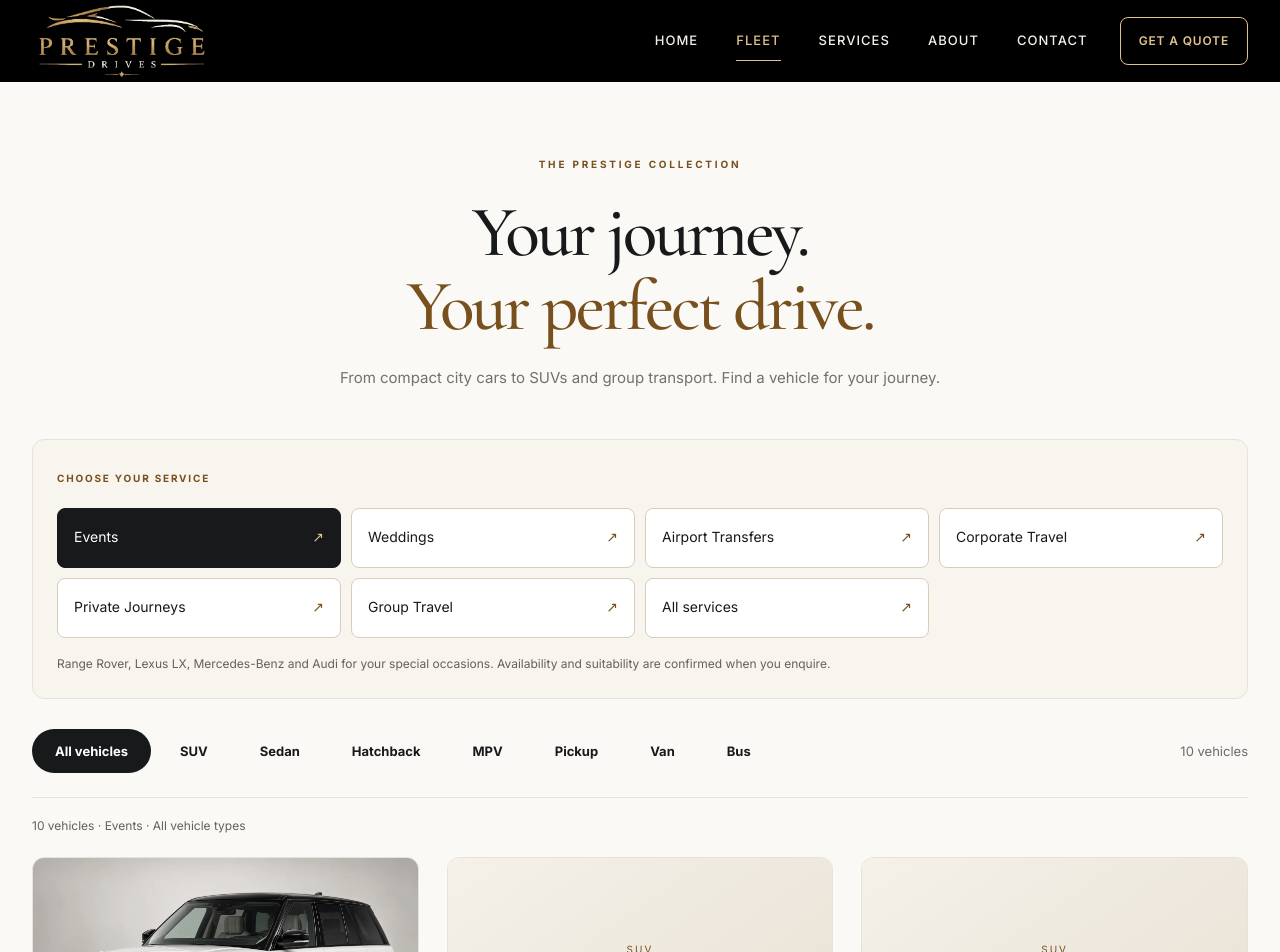
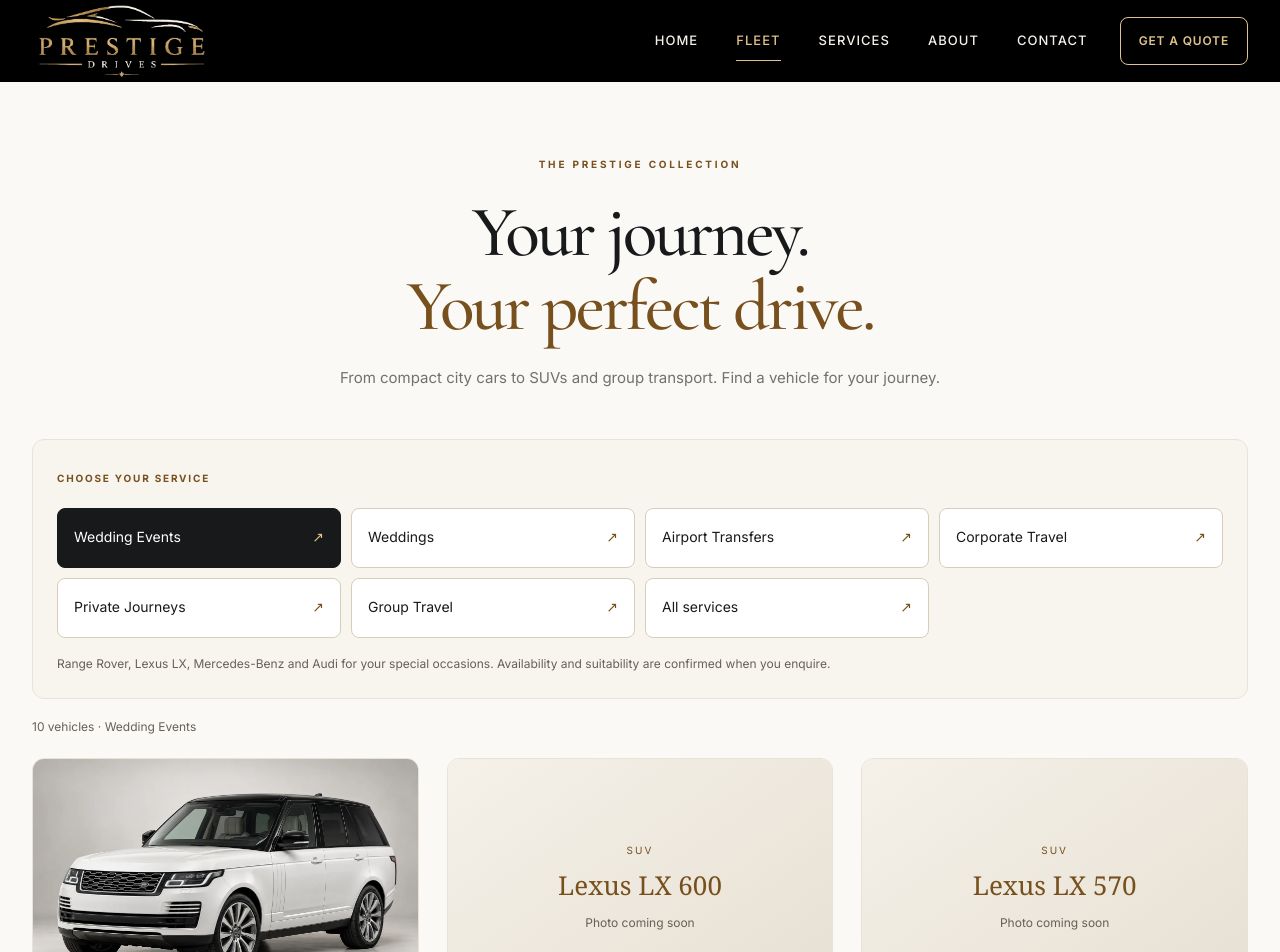
Before and after one commit to musaQAZI0/prestiges_drives, a Next.js app: page /fleet in a window 1280 px wide. Shown: the top 952 px of the page. Built offline with nearby package versions, Linux system fonts and the light colour scheme.

Commit message:
Simplify fleet navigation and order vehicles by model

```diff
--- a/components/FleetExplorer.tsx
+++ b/components/FleetExplorer.tsx
@@ -2,21 +2,20 @@
 
 import { useEffect, useState } from 'react';
 import VehicleCard from '@/components/VehicleCard';
-import { vehicleCategories, type Vehicle } from '@/lib/data';
+import { type Vehicle } from '@/lib/data';
 import { fleetServices } from '@/lib/fleet-services';
+import { sortFleetByModel } from '@/lib/fleet-order';
 
 export default function FleetExplorer({ vehicles, initialCategory = 'all', city, pickup, dropoff }: { vehicles: Vehicle[]; initialCategory?: string; city?: string; pickup?: string; dropoff?: string }) {
-  const [category, setCategory] = useState(vehicleCategories.some(type => type === initialCategory) ? initialCategory : 'all');
   const [service, setService] = useState(initialCategory !== 'all' ? 'all' : 'events');
   useEffect(() => {
-    setCategory(vehicleCategories.some(type => type === initialCategory) ? initialCategory : 'all');
     setService(initialCategory !== 'all' ? 'all' : 'events');
   }, [initialCategory]);
   const selectedService = fleetServices.find(item => item.id === service);
   const serviceVehicles = selectedService?.vehicleSlugs
     ? selectedService.vehicleSlugs.flatMap(slug => vehicles.filter(vehicle => vehicle.slug === slug))
     : vehicles.filter(vehicle => !selectedService || selectedService.types.includes(vehicle.category));
-  const filtered = serviceVehicles.filter(vehicle => category === 'all' || vehicle.category === category);
+  const filtered = sortFleetByModel(serviceVehicles);
   const details = [city && `Pickup: ${city}`, pickup && `From: ${pickup}`, dropoff && `Until: ${dropoff}`].filter(Boolean);
   const query = new URLSearchParams();
   if (selectedService) query.set('service', selectedService.label === 'Events' || selectedService.label === 'Weddings' ? 'Events & weddings' : selectedService.label);
@@ -28,14 +27,13 @@ export default function FleetExplorer({ vehicles, initialCategory = 'all', city,
     <section className="fleetServicePicker" aria-labelledby="fleetServicesHeading">
       <span className="eyebrow dark" id="fleetServicesHeading">Choose your service</span>
       <div className="fleetServiceOptions" role="group" aria-label="Filter vehicles by service">
-        {fleetServices.map(item => <button type="button" key={item.id} className={`fleetServiceOption ${service === item.id ? 'active' : ''}`} aria-pressed={service === item.id} onClick={() => { setService(item.id); setCategory('all'); }}>{item.label}<span aria-hidden="true">↗</span></button>)}
-        <button type="button" className={`fleetServiceOption ${service === 'all' ? 'active' : ''}`} aria-pressed={service === 'all'} onClick={() => { setService('all'); setCategory('all'); }}>All services<span aria-hidden="true">↗</span></button>
+        {fleetServices.map(item => <button type="button" key={item.id} className={`fleetServiceOption ${service === item.id ? 'active' : ''}`} aria-pressed={service === item.id} onClick={() => { setService(item.id); }}>{item.label}<span aria-hidden="true">↗</span></button>)}
+        <button type="button" className={`fleetServiceOption ${service === 'all' ? 'active' : ''}`} aria-pressed={service === 'all'} onClick={() => { setService('all'); }}>All services<span aria-hidden="true">↗</span></button>
       </div>
       <p>{selectedService?.description ?? 'Browse the full fleet for any occasion.'} Availability and suitability are confirmed when you enquire.</p>
     </section>
     {details.length > 0 && <div className="searchNotice"><strong>Your trip details</strong><span>{details.join(' · ')}</span><small>Vehicle availability and service area are confirmed when you enquire.</small></div>}
-    <div className="filterBar" role="group" aria-label="Filter vehicles by type">{['all', ...vehicleCategories].map(type => <button type="button" key={type} className={category === type ? 'filter active' : 'filter'} aria-pressed={category === type} onClick={() => setCategory(type)}>{type === 'all' ? 'All vehicles' : type}</button>)}<span className="resultCount">{filtered.length} vehicles</span></div>
-    <div aria-live="polite" className="fleetResultSummary">{filtered.length} vehicles · {selectedService?.label ?? 'All services'} · {category === 'all' ? 'All vehicle types' : category}</div>
-    {filtered.length ? <div className="vehicleGrid">{filtered.map(vehicle => <VehicleCard key={vehicle.slug} vehicle={vehicle} enquiryQuery={enquiryQuery} />)}</div> : <div className="searchNotice"><strong>No vehicles match these filters.</strong><button type="button" className="btn btnPrimary" onClick={() => setCategory('all')}>Show all vehicle types</button></div>}
+    <div aria-live="polite" className="fleetResultSummary">{filtered.length} vehicles · {selectedService?.label ?? 'All services'}</div>
+    {filtered.length ? <div className="vehicleGrid">{filtered.map(vehicle => <VehicleCard key={vehicle.slug} vehicle={vehicle} enquiryQuery={enquiryQuery} />)}</div> : <div className="searchNotice"><strong>No vehicles match these filters.</strong><button type="button" className="btn btnPrimary" onClick={() => setService('all')}>Show all services</button></div>}
   </>;
 }
--- /dev/null
+++ b/lib/fleet-order.ts
@@ -0,0 +1,22 @@
+import type { Vehicle } from './data';
+
+// Only use years stated in the catalogue. A trim number is not a model year.
+export function sortFleetByModel(vehicles: Vehicle[]): Vehicle[] {
+  const year = (vehicle: Vehicle) => Number(vehicle.name.match(/\b(?:19|20)\d{2}\b/)?.[0] ?? 0);
+  const previousGeneration: Record<string, string> = {
+    'lexus-lx-600': 'lexus-lx-570',
+    'toyota-lc-300': 'toyota-lc-200',
+  };
+  const sorted = [...vehicles].sort((a, b) => year(b) - year(a));
+  // Keep known successor models ahead of their predecessors without assigning
+  // unverified years to the individual rental vehicles.
+  for (const [newer, older] of Object.entries(previousGeneration)) {
+    const newerIndex = sorted.findIndex(vehicle => vehicle.slug === newer);
+    const olderIndex = sorted.findIndex(vehicle => vehicle.slug === older);
+    if (olderIndex >= 0 && newerIndex > olderIndex) {
+      const [vehicle] = sorted.splice(newerIndex, 1);
+      sorted.splice(olderIndex, 0, vehicle);
+    }
+  }
+  return sorted;
+}
--- a/lib/fleet-services.ts
+++ b/lib/fleet-services.ts
@@ -2,7 +2,7 @@ import type { Vehicle } from './data';
 
 // Suggested vehicle types; specific arrangements are confirmed on enquiry.
 export const fleetServices: { id: string; label: string; description: string; types: Vehicle['category'][]; vehicleSlugs?: string[] }[] = [
-  { id: 'events', label: 'Events', description: 'Range Rover, Lexus LX, Mercedes-Benz and Audi for your special occasions.', types: ['SUV', 'Sedan'], vehicleSlugs: ['range-rover', 'lexus-lx-570', 'lexus-lx-600', 'mercedes-c300', 'mercedes-e300', 'mercedes-s400', 'mercedes-s500', 'audi-a3', 'audi-a5', 'audi-a6'] },
+  { id: 'events', label: 'Wedding Events', description: 'Range Rover, Lexus LX, Mercedes-Benz and Audi for your special occasions.', types: ['SUV', 'Sedan'], vehicleSlugs: ['range-rover', 'lexus-lx-570', 'lexus-lx-600', 'mercedes-c300', 'mercedes-e300', 'mercedes-s400', 'mercedes-s500', 'audi-a3', 'audi-a5', 'audi-a6'] },
   { id: 'weddings', label: 'Weddings', description: 'Explore SUVs and executive sedans for your wedding-day plans.', types: ['SUV', 'Sedan'] },
   { id: 'airport', label: 'Airport Transfers', description: 'Options for individual arrivals, family luggage and group transfers.', types: ['Sedan', 'SUV', 'MPV', 'Van'] },
   { id: 'corporate', label: 'Corporate Travel', description: 'Sedans, SUVs and group transport for meetings and business itineraries.', types: ['Sedan', 'SUV', 'Van', 'Bus'] },
```
